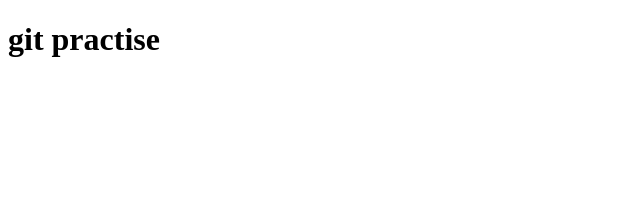
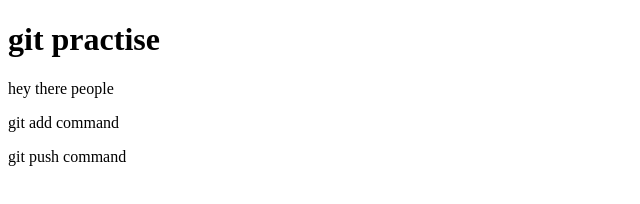
Before and after one commit to isir10/git-practise, a plain HTML site: page index.html in a window 1280 px wide. Shown: the whole page, without its empty margins (0-640 px from the left). Drawn offline with Linux system fonts and the light colour scheme.

Commit message:
modified html

```diff
--- a/index.html
+++ b/index.html
@@ -8,6 +8,9 @@
     <h1>git practise</h1>
 </head>
 <body>
+    <p>hey there people</p>
+    <p>git add command</p>
+    <p>git push command</p>
 
 </body>
 </html>
```
